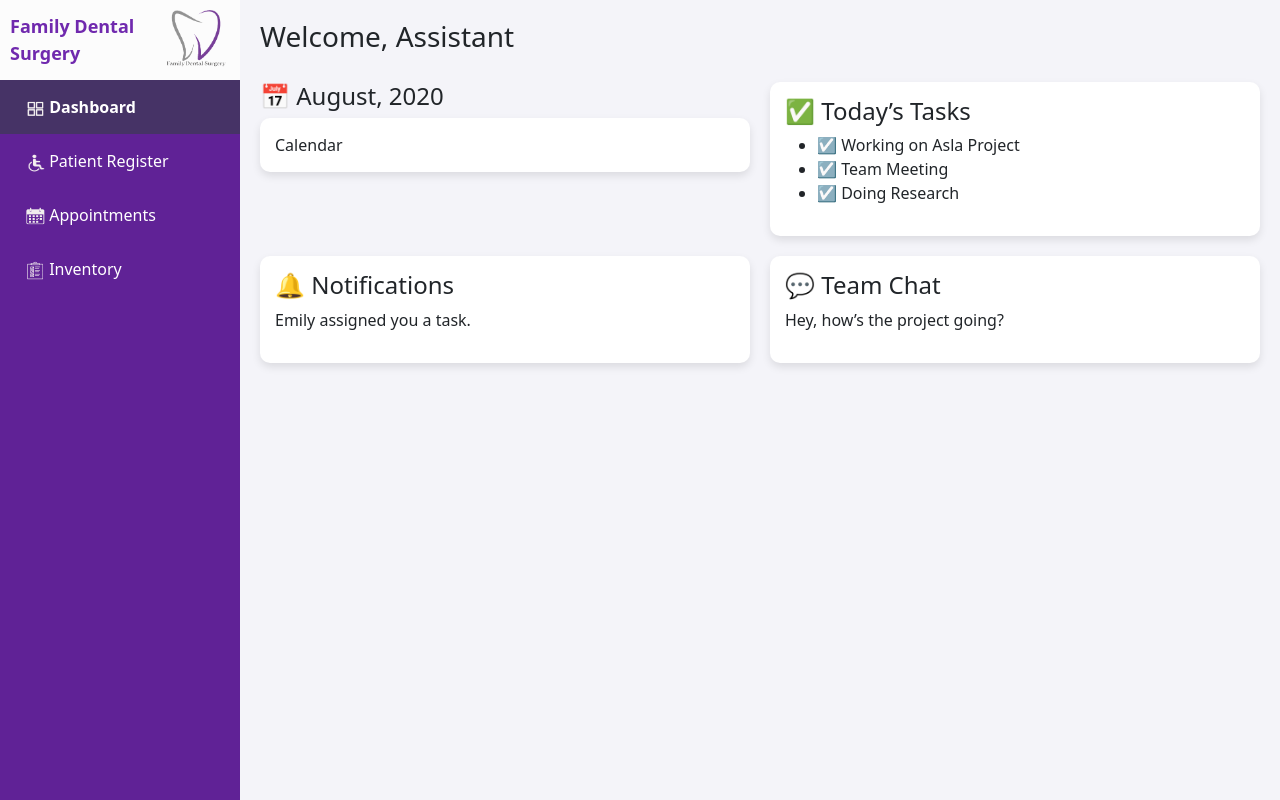
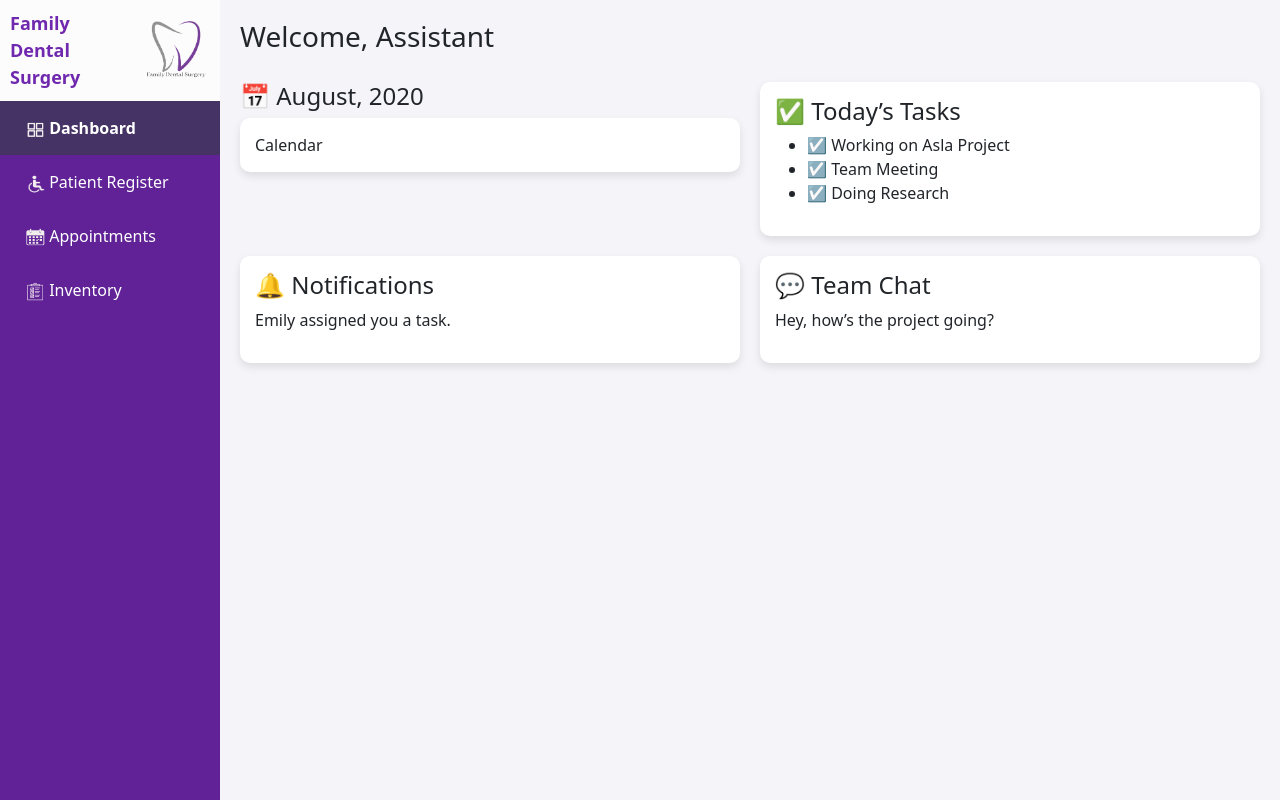
Before and after one commit to Kevi28JM/dental-management-system1, a Next.js app in the folder frontend/: page /dashboard in a window 1280 px wide. Built offline with nearby package versions, Linux system fonts and the light colour scheme.

Commit message:
update files

```diff
--- a/frontend/src/styles/AssistSidebar.css
+++ b/frontend/src/styles/AssistSidebar.css
@@ -1,6 +1,6 @@
 
 .sidebar {
-    width: 240px;
+    width: 220px;
     background:  hsl(272, 63%, 36%);
     color: white;
     padding: 0;
--- a/frontend/src/styles/patient-register.css
+++ b/frontend/src/styles/patient-register.css
@@ -10,6 +10,7 @@
   display: flex;
   flex-direction: column;
   height: 100vh;
+
 
 }
 
```
